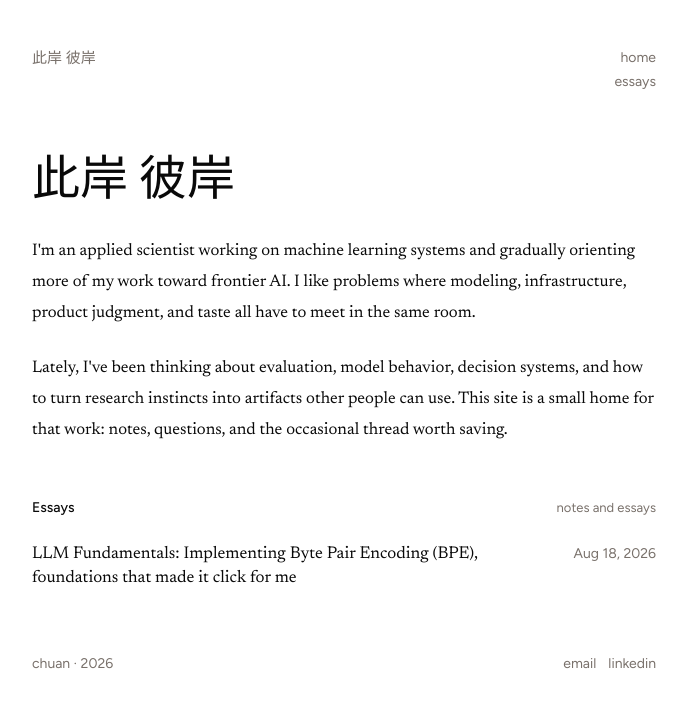
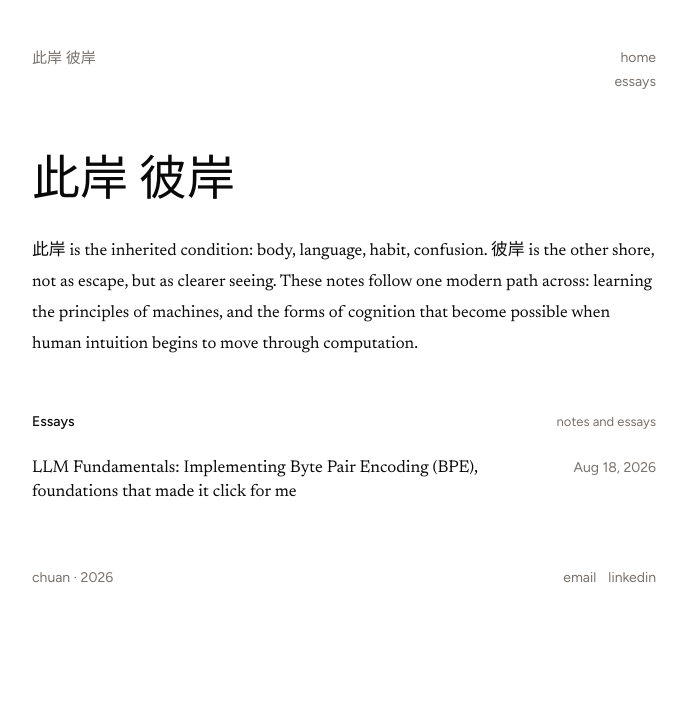
Before and after one commit to masterkeywikz/masterkeywikz.github.io, a Jekyll site: the page index.html, which Jekyll copies as it is, in a window 1280 px wide. Shown: the top 708 px of the page, without its empty margins (296-983 px from the left). Built offline with Jekyll 4.4.1, drawn with Linux system fonts in a browser that asks for light colours.

Commit message:
Update homepage thesis intro

```diff
--- a/index.html
+++ b/index.html
@@ -232,16 +232,11 @@
         <section class="intro" aria-labelledby="intro-title">
           <h1 id="intro-title">此岸 彼岸</h1>
           <p>
-            I'm an applied scientist working on machine learning systems and
-            gradually orienting more of my work toward frontier AI. I like
-            problems where modeling, infrastructure, product judgment, and taste
-            all have to meet in the same room.
-          </p>
-          <p>
-            Lately, I've been thinking about evaluation, model behavior,
-            decision systems, and how to turn research instincts into artifacts
-            other people can use. This site is a small home for that work:
-            notes, questions, and the occasional thread worth saving.
+            此岸 is the inherited condition: body, language, habit, confusion.
+            彼岸 is the other shore, not as escape, but as clearer seeing. These
+            notes follow one modern path across: learning the principles of
+            machines, and the forms of cognition that become possible when human
+            intuition begins to move through computation.
           </p>
         </section>
 
```
